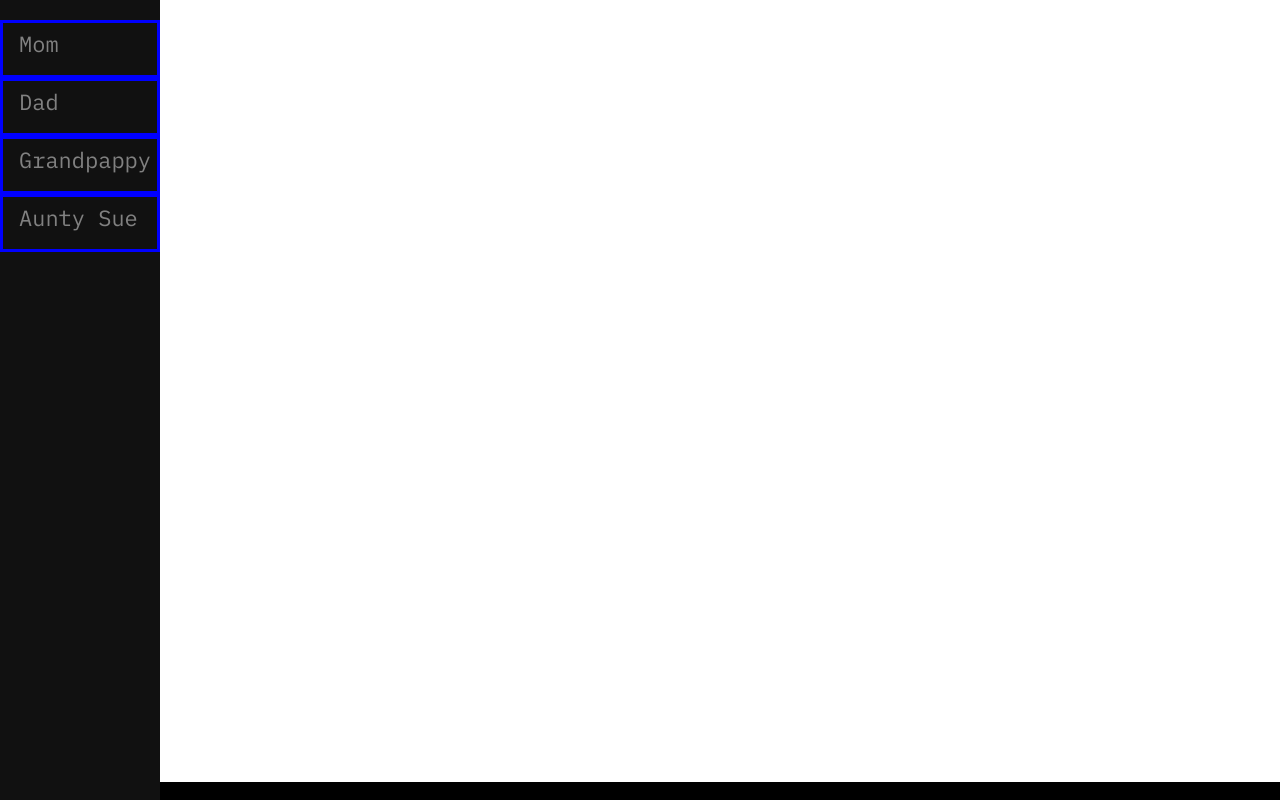
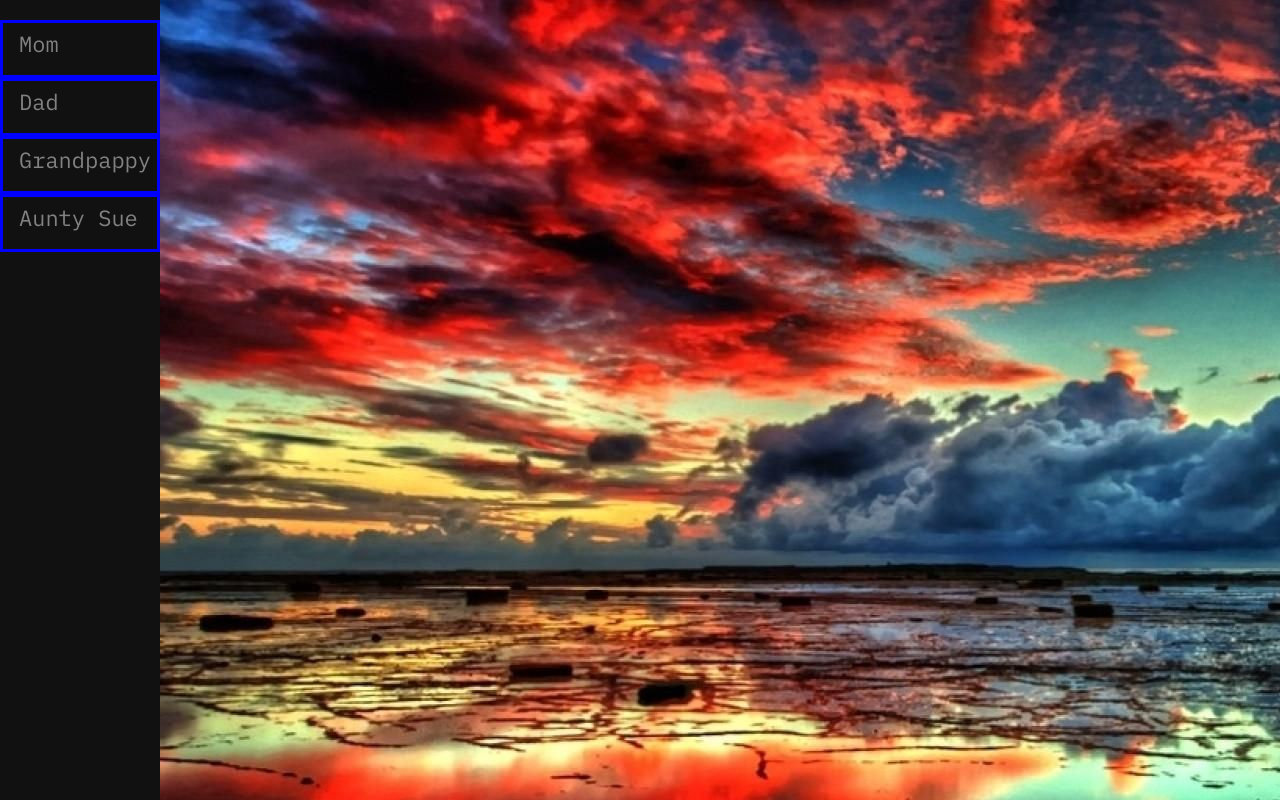
Before and after one commit to hlehv/pointandclick, a React (Create React App) app in the folder client/: page / in a window 1280 px wide. Built offline with nearby package versions, Linux system fonts and the light colour scheme.

Commit message:
Got background working!

```diff
--- a/client/src/components/App.js
+++ b/client/src/components/App.js
@@ -7,8 +7,8 @@ class App extends React.Component {
   render() {
     return (
       <div className="App">
+		<Background />
         <Sidebar />
-		<Background />
         <Dock />
       </div>
     );
--- /dev/null
+++ b/client/src/components/background/Background.css
@@ -0,0 +1,11 @@
+.Background{
+  height: 100%;
+  width: 100%;
+  position: fixed;
+  z-index: 1;
+  top: 0;
+  left: 0;
+  background-color: #111;
+  overflow-x: hidden;
+  padding-top: 20px;
+}
--- a/client/src/components/background/Background.js
+++ b/client/src/components/background/Background.js
@@ -1,4 +1,5 @@
 import React from "react";
+import "./Background.css";
 
 import Image from '../../images/testbg.jpg'; // Import using relative path
 
```
